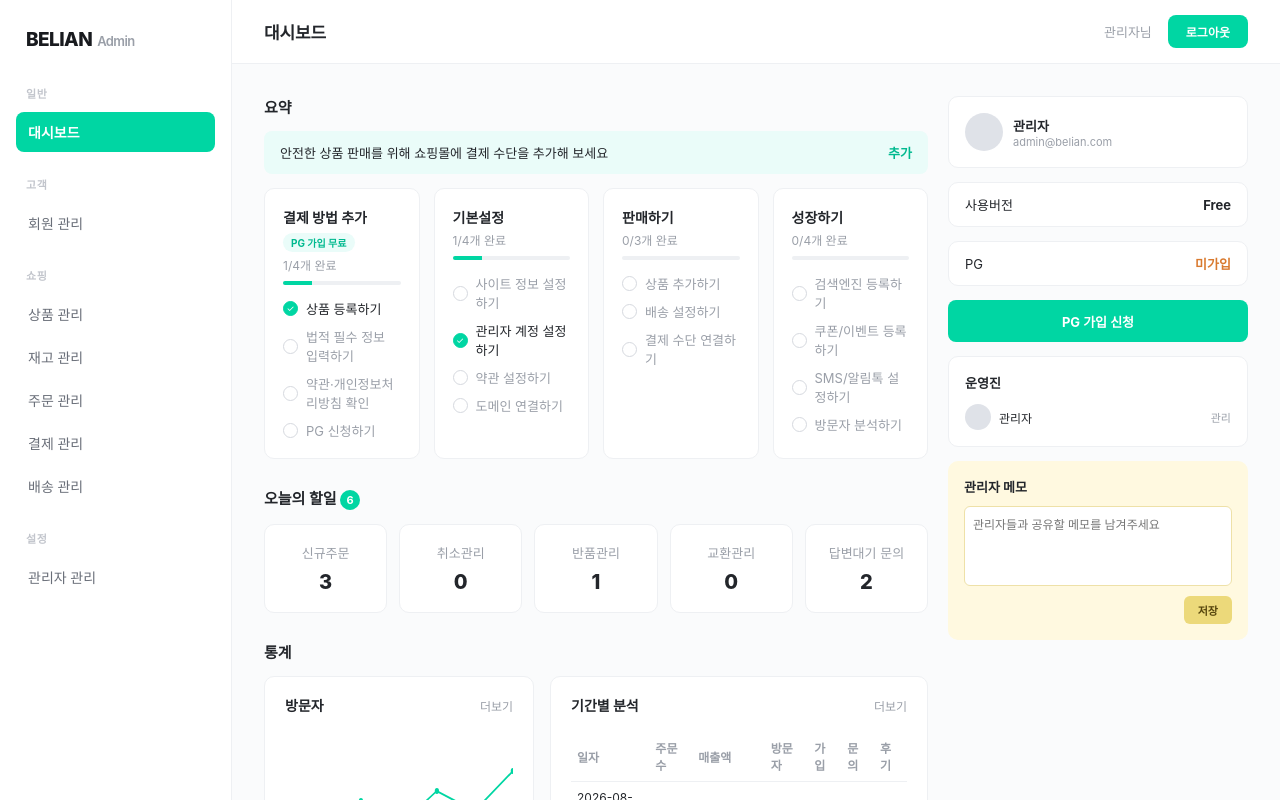
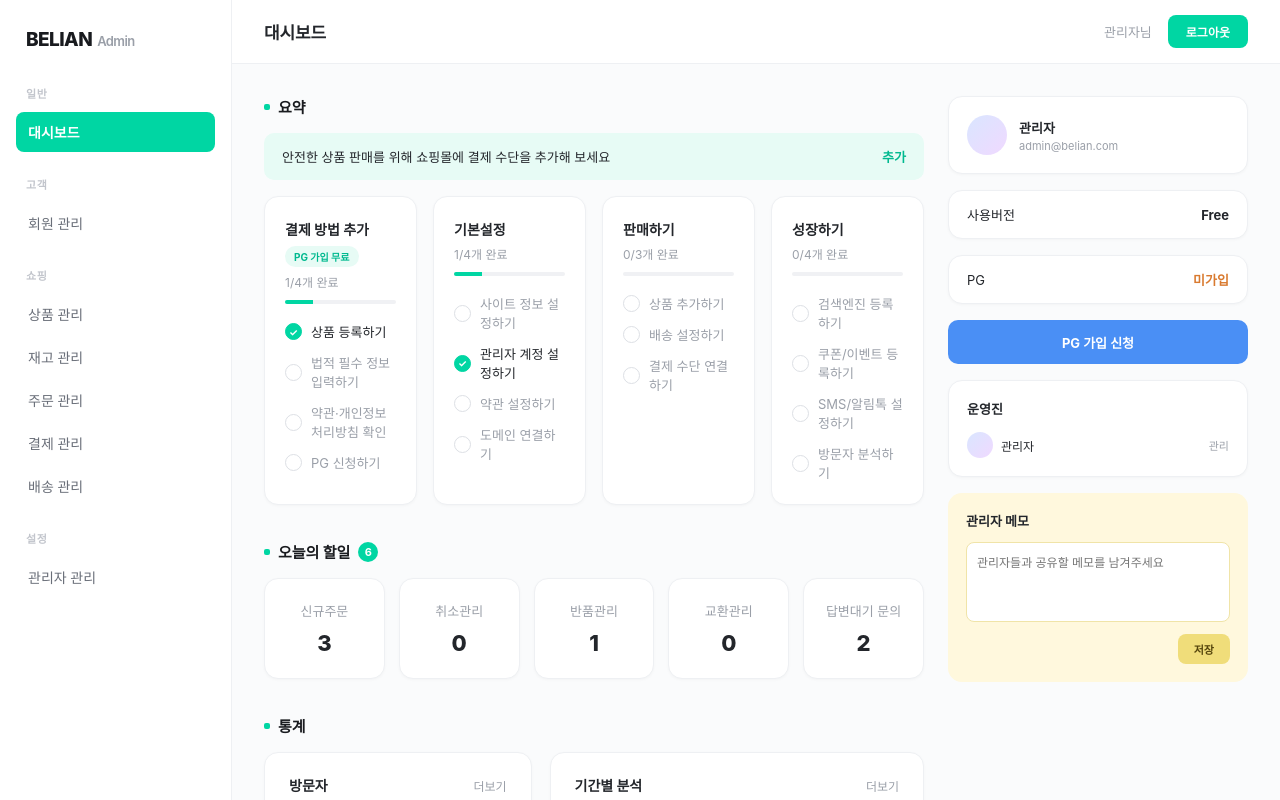
Before and after one commit to youzam136-sudo/belian-admin, a React (Vite) app: page / in a window 1280 px wide. Shown: the top 800 px of the page. Built offline with nearby package versions, Linux system fonts and the light colour scheme.

Commit message:
Update dashboard.css

```diff
--- a/src/styles/dashboard.css
+++ b/src/styles/dashboard.css
@@ -2,25 +2,43 @@
     display: grid;
     grid-template-columns: 1fr 300px;
 
-    gap: 20px;
+    gap: 24px;
 
-    max-width: 1400px;
+    max-width: 1440px;
 }
 
 .dashboard-page {
     display: flex;
     flex-direction: column;
 
-    gap: 28px;
+    gap: 36px;
 
     min-width: 0;
 }
 
 .dashboard-section h2 {
-    margin-bottom: 14px;
+    display: flex;
+    align-items: center;
+
+    gap: 8px;
+
+    margin-bottom: 16px;
+
+    color: #191b1f;
 
     font-size: 15px;
-    font-weight: 700;
+    font-weight: 800;
+}
+
+.dashboard-section h2::before {
+    content: "";
+
+    width: 6px;
+    height: 6px;
+
+    border-radius: 2px;
+
+    background: var(--admin-accent);
 }
 
 .dashboard-badge {
@@ -49,13 +67,13 @@
     align-items: center;
     justify-content: space-between;
 
-    padding: 12px 16px;
+    padding: 14px 18px;
 
-    margin-bottom: 14px;
+    margin-bottom: 16px;
 
-    border-radius: 8px;
+    border-radius: 10px;
 
-    background: #eafcf9;
+    background: var(--admin-accent-soft);
     color: #23262b;
 
     font-size: 13px;
@@ -68,26 +86,35 @@
     text-decoration: none;
 }
 
+/* 카드 공통 */
+
+.dashboard-checklist-card,
+.dashboard-today-item,
+.dashboard-chart-card,
+.dashboard-table-card,
+.dashboard-content-card {
+    border: 1px solid var(--admin-border);
+    border-radius: 14px;
+
+    background: #fff;
+    box-shadow: 0 1px 3px rgba(20, 24, 32, 0.03);
+}
+
 /* 요약 체크리스트 */
 
 .dashboard-checklist-grid {
     display: grid;
     grid-template-columns: repeat(4, 1fr);
 
-    gap: 14px;
+    gap: 16px;
 }
 
 .dashboard-checklist-card {
-    padding: 18px 18px;
-
-    border: 1px solid var(--admin-border);
-    border-radius: 10px;
-
-    background: #fff;
+    padding: 22px 20px;
 }
 
 .dashboard-checklist-head {
-    margin-bottom: 4px;
+    margin-bottom: 6px;
 }
 
 .dashboard-checklist-head h3 {
@@ -95,18 +122,18 @@
     align-items: center;
     flex-wrap: wrap;
 
-    gap: 6px;
+    gap: 7px;
 
     font-size: 14px;
     font-weight: 700;
 }
 
 .dashboard-checklist-tag {
-    padding: 2px 8px;
+    padding: 3px 9px;
 
     border-radius: 999px;
 
-    background: #eafcf9;
+    background: var(--admin-accent-soft);
     color: var(--admin-accent-dark);
 
     font-size: 10px;
@@ -116,7 +143,7 @@
 .dashboard-checklist-count {
     display: block;
 
-    margin-bottom: 8px;
+    margin-bottom: 10px;
 
     color: var(--admin-text-muted);
 
@@ -126,10 +153,10 @@
 .dashboard-checklist-bar {
     height: 4px;
 
-    margin-bottom: 14px;
+    margin-bottom: 18px;
     border-radius: 999px;
 
-    background: #eef0f3;
+    background: #f0f1f4;
 
     overflow: hidden;
 }
@@ -144,7 +171,7 @@
     display: flex;
     flex-direction: column;
 
-    gap: 9px;
+    gap: 12px;
 
     list-style: none;
 }
@@ -153,7 +180,7 @@
     display: flex;
     align-items: center;
 
-    gap: 8px;
+    gap: 9px;
 
     color: var(--admin-text-muted);
 
@@ -169,16 +196,17 @@
     align-items: center;
     justify-content: center;
 
-    width: 15px;
-    height: 15px;
+    width: 17px;
+    height: 17px;
     flex-shrink: 0;
 
-    border: 1.5px solid #d6d9df;
+    border: 1.5px solid #dde0e5;
     border-radius: 50%;
 
     color: #fff;
 
-    font-size: 9px;
+    font-size: 10px;
+    font-weight: 700;
 }
 
 .dashboard-checklist-card li.is-done .dashboard-checklist-dot {
@@ -193,7 +221,7 @@
     display: grid;
     grid-template-columns: repeat(5, 1fr);
 
-    gap: 12px;
+    gap: 14px;
 }
 
 .dashboard-today-item {
@@ -201,14 +229,9 @@
     flex-direction: column;
     align-items: center;
 
-    gap: 8px;
+    gap: 10px;
 
-    padding: 18px 10px;
-
-    border: 1px solid var(--admin-border);
-    border-radius: 10px;
-
-    background: #fff;
+    padding: 22px 10px;
 }
 
 .dashboard-today-item span {
@@ -218,7 +241,7 @@
 }
 
 .dashboard-today-item strong {
-    font-size: 20px;
+    font-size: 22px;
     font-weight: 800;
 }
 
@@ -228,18 +251,13 @@
     display: grid;
     grid-template-columns: 1fr 1.4fr;
 
-    gap: 16px;
+    gap: 18px;
 }
 
 .dashboard-chart-card,
 .dashboard-table-card,
 .dashboard-content-card {
-    padding: 18px 20px;
-
-    border: 1px solid var(--admin-border);
-    border-radius: 10px;
-
-    background: #fff;
+    padding: 22px 24px;
 }
 
 .dashboard-card-head {
@@ -247,7 +265,7 @@
     align-items: center;
     justify-content: space-between;
 
-    margin-bottom: 16px;
+    margin-bottom: 18px;
 }
 
 .dashboard-card-head h3 {
@@ -271,7 +289,7 @@
     display: flex;
     justify-content: space-between;
 
-    margin-top: 6px;
+    margin-top: 8px;
 
     color: var(--admin-text-muted);
 
@@ -285,7 +303,7 @@
 }
 
 .dashboard-table th {
-    padding: 8px 6px;
+    padding: 9px 6px;
 
     border-bottom: 1px solid var(--admin-border);
 
@@ -296,9 +314,9 @@
 }
 
 .dashboard-table td {
-    padding: 8px 6px;
+    padding: 9px 6px;
 
-    border-bottom: 1px solid #f1f2f4;
+    border-bottom: 1px solid #f4f5f7;
 }
 
 .dashboard-table-summary td {
@@ -316,7 +334,7 @@
     display: grid;
     grid-template-columns: repeat(2, 1fr);
 
-    gap: 16px;
+    gap: 18px;
 }
 
 .dashboard-content-empty {
@@ -341,7 +359,7 @@
     min-height: 300px;
 
     border: 1px dashed var(--admin-border);
-    border-radius: 10px;
+    border-radius: 14px;
 
     color: var(--admin-text-muted);
 
@@ -354,31 +372,36 @@
     display: flex;
     flex-direction: column;
 
-    gap: 14px;
+    gap: 16px;
+}
+
+.dashboard-profile-card,
+.dashboard-side-row,
+.dashboard-side-card {
+    border: 1px solid var(--admin-border);
+    border-radius: 14px;
+
+    background: #fff;
+    box-shadow: 0 1px 3px rgba(20, 24, 32, 0.03);
 }
 
 .dashboard-profile-card {
     display: flex;
     align-items: center;
 
-    gap: 10px;
+    gap: 12px;
 
-    padding: 16px;
-
-    border: 1px solid var(--admin-border);
-    border-radius: 10px;
-
-    background: #fff;
+    padding: 18px;
 }
 
 .dashboard-profile-avatar {
-    width: 38px;
-    height: 38px;
+    width: 40px;
+    height: 40px;
     flex-shrink: 0;
 
     border-radius: 50%;
 
-    background: #dfe2e8;
+    background: linear-gradient(135deg, #d9e6ff, #f0d9ff);
 }
 
 .dashboard-profile-avatar.small {
@@ -389,6 +412,8 @@
 .dashboard-profile-card div {
     display: flex;
     flex-direction: column;
+
+    gap: 2px;
 }
 
 .dashboard-profile-card strong {
@@ -407,12 +432,7 @@
     align-items: center;
     justify-content: space-between;
 
-    padding: 12px 16px;
-
-    border: 1px solid var(--admin-border);
-    border-radius: 10px;
-
-    background: #fff;
+    padding: 14px 18px;
 
     font-size: 13px;
 }
@@ -422,12 +442,12 @@
 }
 
 .dashboard-pg-btn {
-    height: 42px;
+    height: 44px;
 
     border: 0;
-    border-radius: 8px;
+    border-radius: 10px;
 
-    background: var(--admin-accent);
+    background: var(--admin-blue);
     color: #fff;
 
     font-size: 13px;
@@ -438,14 +458,9 @@
     display: flex;
     flex-direction: column;
 
-    gap: 12px;
+    gap: 14px;
 
-    padding: 16px;
-
-    border: 1px solid var(--admin-border);
-    border-radius: 10px;
-
-    background: #fff;
+    padding: 18px;
 
     font-size: 13px;
 }
@@ -474,13 +489,13 @@
     display: flex;
     flex-direction: column;
 
-    gap: 10px;
+    gap: 12px;
 
-    padding: 16px;
+    padding: 18px;
 
-    border-radius: 10px;
+    border-radius: 14px;
 
-    background: #fff9e0;
+    background: #fff8dd;
 
     font-size: 13px;
 }
@@ -488,10 +503,10 @@
 .dashboard-memo-card textarea {
     height: 80px;
 
-    padding: 8px;
+    padding: 10px;
 
-    border: 1px solid #eee1a8;
-    border-radius: 6px;
+    border: 1px solid #f0e4a8;
+    border-radius: 8px;
 
     background: #fff;
 
@@ -504,12 +519,12 @@
 .dashboard-memo-card button {
     align-self: flex-end;
 
-    padding: 6px 14px;
+    padding: 7px 16px;
 
     border: 0;
-    border-radius: 6px;
+    border-radius: 8px;
 
-    background: #ecd97a;
+    background: #f0dd7a;
     color: #55450c;
 
     font-size: 11px;
```
